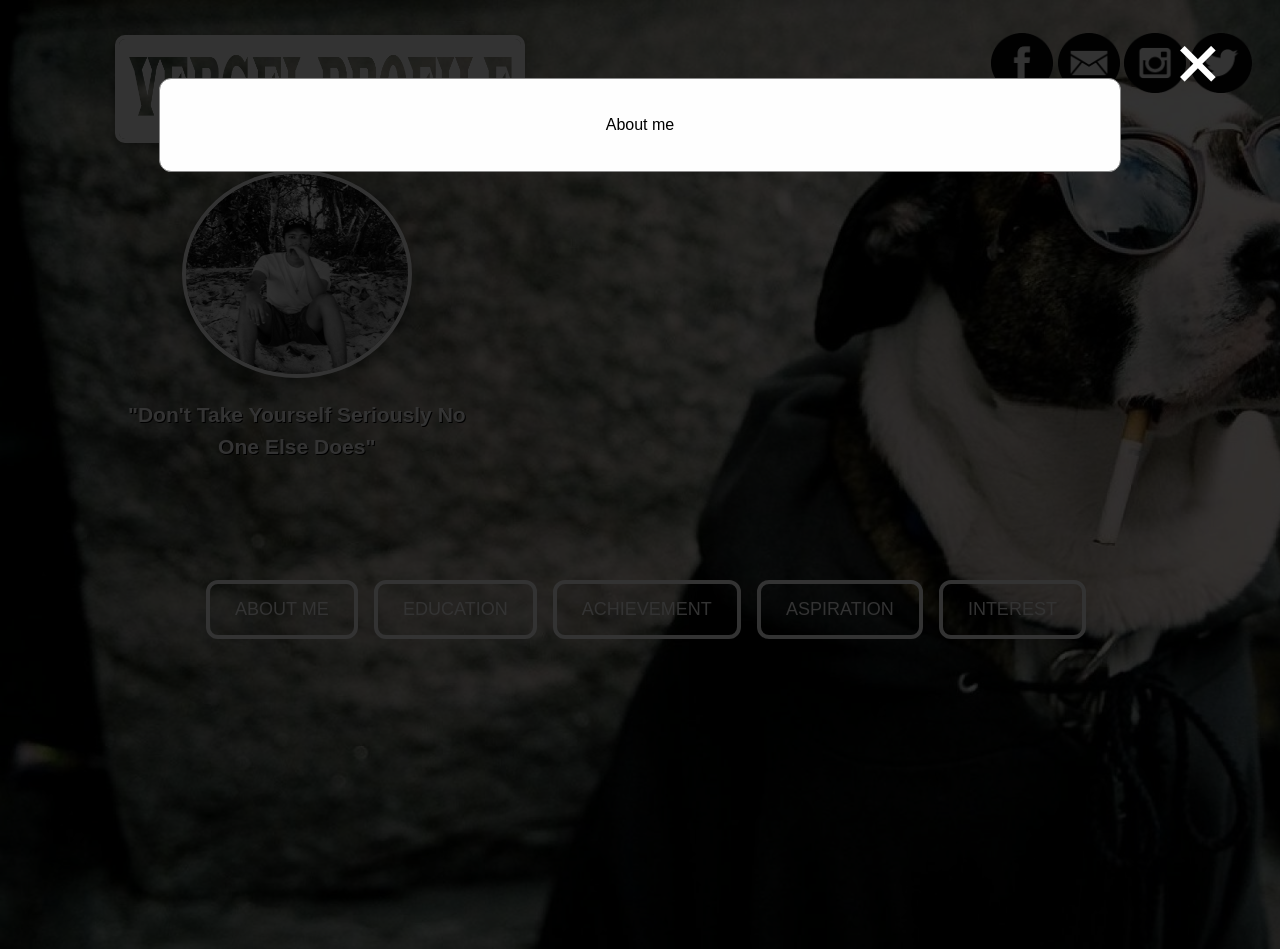
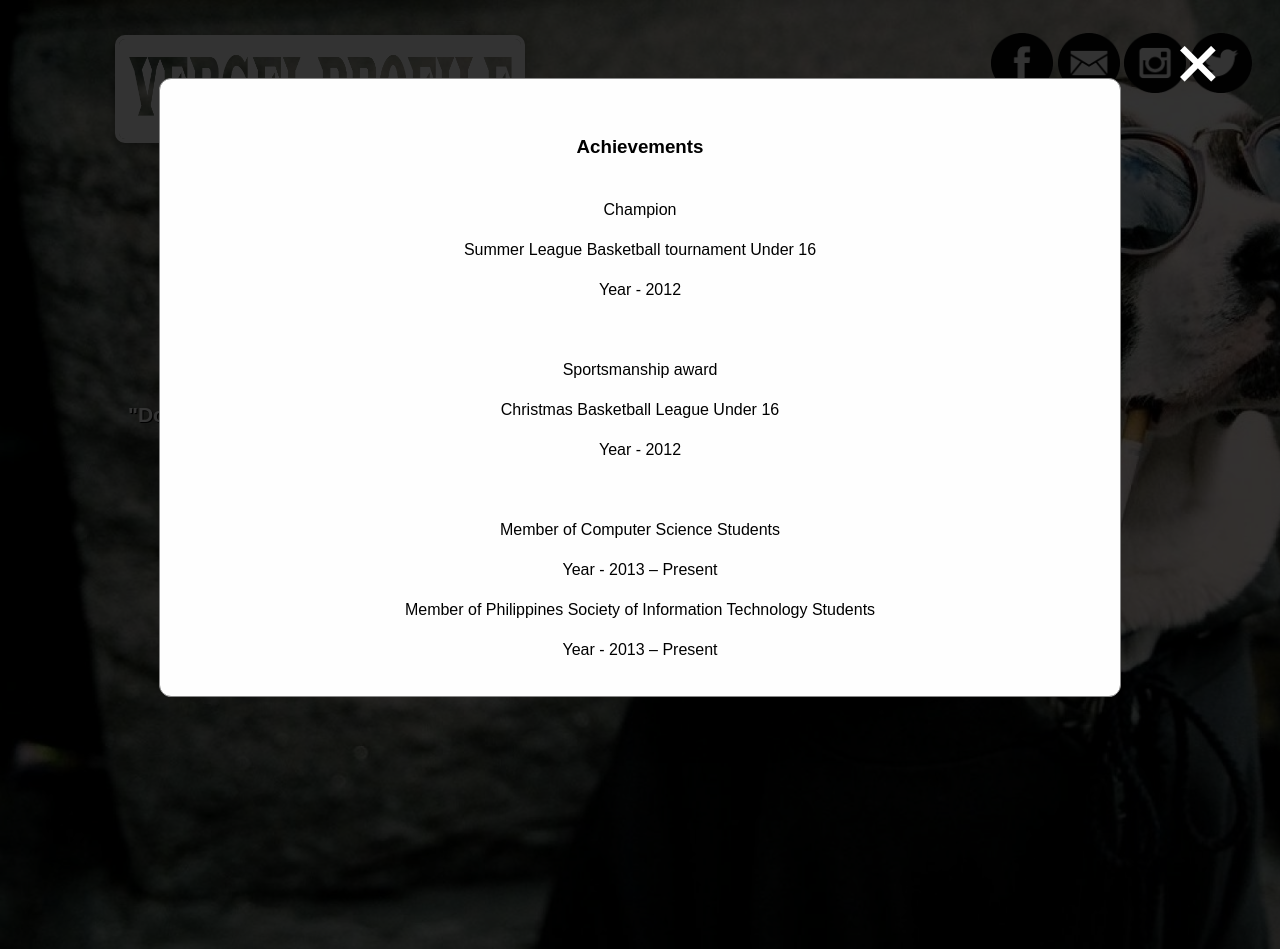
Before and after one commit to vclaveria/CLAVERIA_Vergel_PersonalWebsite, a PHP site: page / in a window 1280 px wide, after a click on "ACHIEVEMENT". Run offline with PHP 8.4, Linux system fonts and the light colour scheme.

Commit message:
adding content in achievement modal content. can see if you click the achievement button in home page

```diff
--- a/index.php
+++ b/index.php
@@ -211,7 +211,20 @@ body {
      <div class="modal-content">
           <div class="container">
 
-          <center> About me</center>
+          <center>
+          <h3>Achievements</h3>
+            Champion <br> Summer League Basketball tournament Under 16 <br>
+            Year - 2012 <br> <br>
+
+            Sportsmanship award <br> Christmas Basketball League Under 16<br>
+            Year - 2012 <br> <br>
+
+            Member of Computer Science Students <br>
+            Year - 2013 – Present <br>
+
+            Member of Philippines Society of Information Technology Students <br>
+            Year - 2013 – Present
+          </center>
 
           </div>
       </div>
```
